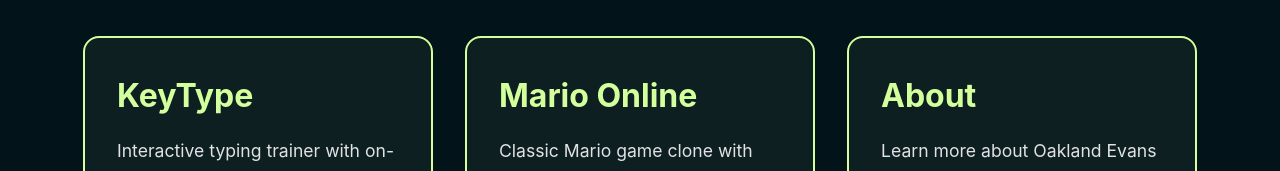
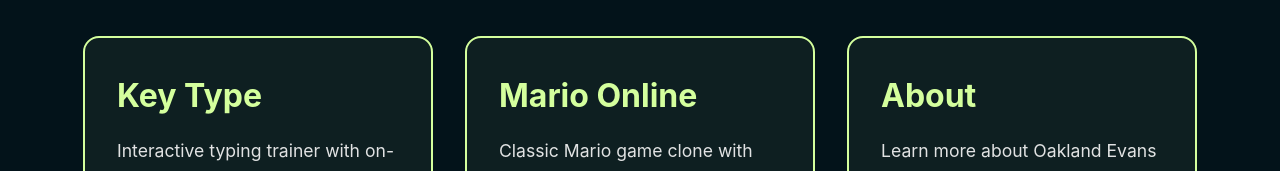
Before and after one commit to oaklandevans/oaklandevans.github.io, a React (Vite) app: page / in a window 1280 px wide. Shown: the part 222-393 px from the top of the page. Built offline with nearby package versions, Linux system fonts and the light colour scheme.

Commit message:
Update font source

```diff
--- a/index.html
+++ b/index.html
@@ -5,7 +5,7 @@
     <meta http-equiv="X-UA-Compatible" content="IE=edge">
     <meta name="viewport" content="width=device-width, initial-scale=1.0">
     <title>Oakland Evans - Projects</title>
-    <link rel="stylesheet" href="/css/font-awesome.min.css">
+    <link rel="stylesheet" href="https://cdnjs.cloudflare.com/ajax/libs/font-awesome/4.7.0/css/font-awesome.min.css">
   </head>
   <body>
     <div id="root"></div>
--- a/src/pages/Home.tsx
+++ b/src/pages/Home.tsx
@@ -13,7 +13,7 @@
         <div className="project-grid">
           <Link to="/keytype" className="project-card">
             <div className="card-content">
-              <h2>KeyType</h2>
+              <h2>Key Type</h2>
               <p>Interactive typing trainer with on-screen keyboard and real-time finger positioning guides</p>
             </div>
           </Link>
```
